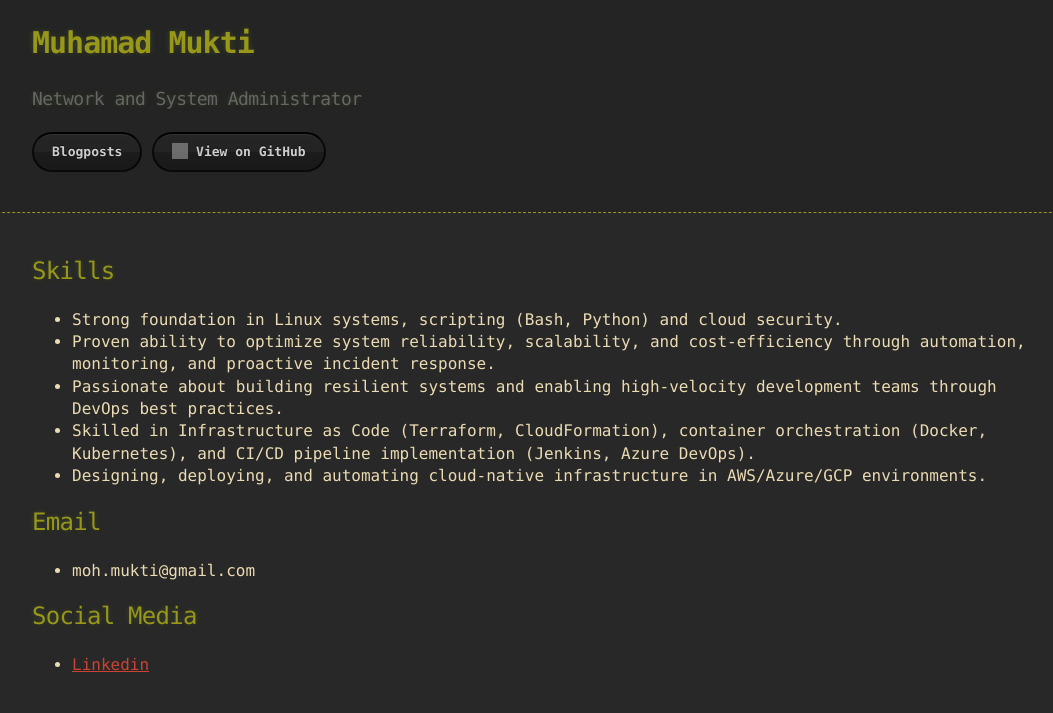
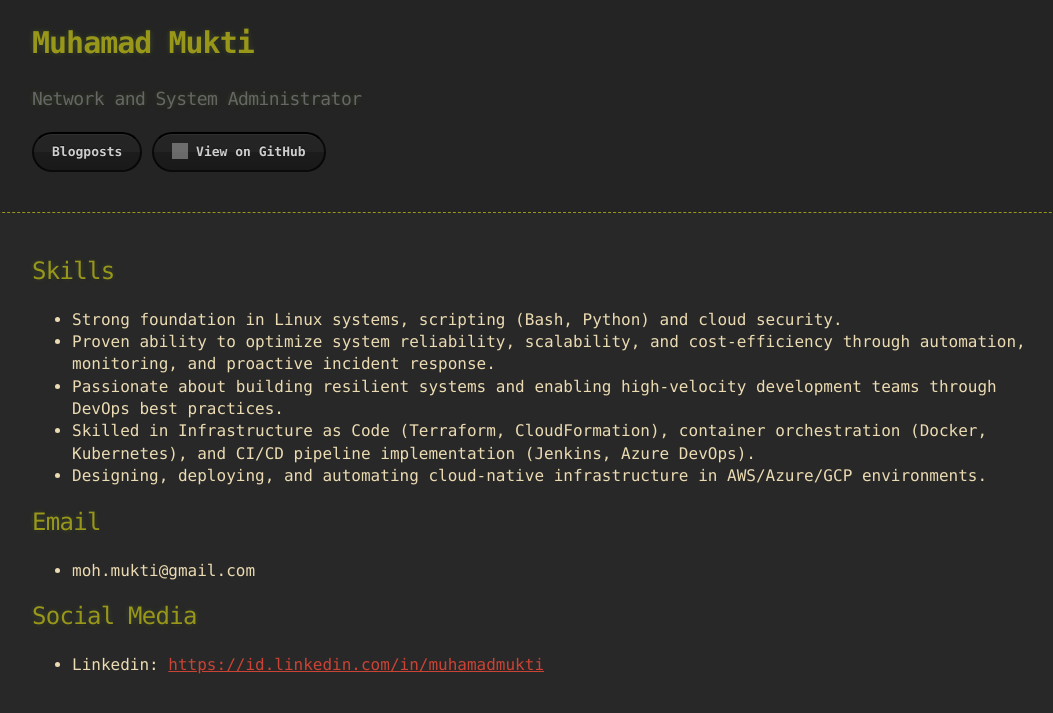
Before and after one commit to mmdmukti/mmdmukti.github.io, a Jekyll site: the page built from index.md, in a window 1280 px wide. Shown: the top 713 px of the page, without its empty margins (108-1161 px from the left). Built offline with Jekyll 4.4.1, drawn with Linux system fonts in a browser that asks for light colours; part of the change alters nothing that is shown; grey boxes are pictures that could not be loaded.

Commit message:
Update index.md

```diff
--- a/index.md
+++ b/index.md
@@ -18,4 +18,4 @@ description: Cloud & DevOps Engineer
 
 ## Social Media
 
-- [Linkedin](https://id.linkedin.com/in/muhamadmukti)
+- Linkedin: [https://id.linkedin.com/in/muhamadmukti](https://id.linkedin.com/in/muhamadmukti)
```
